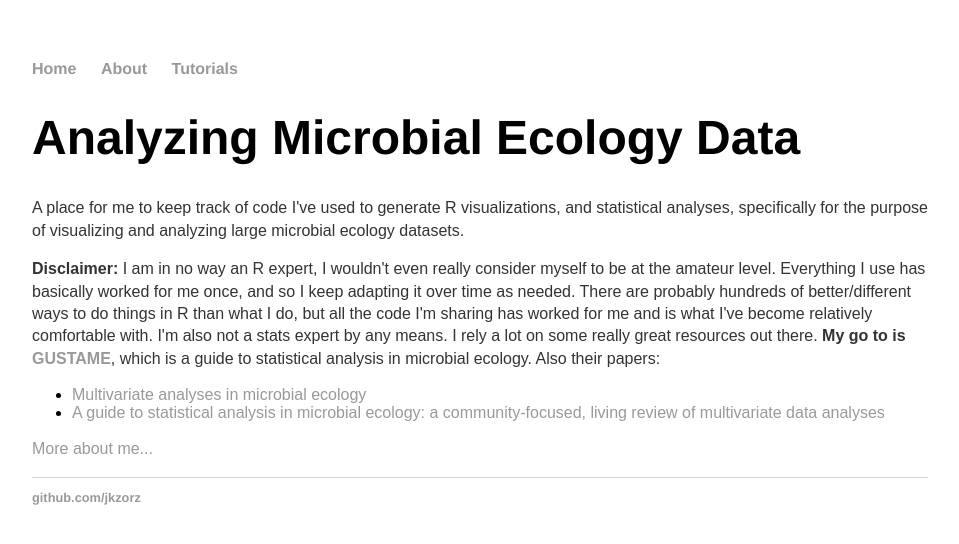
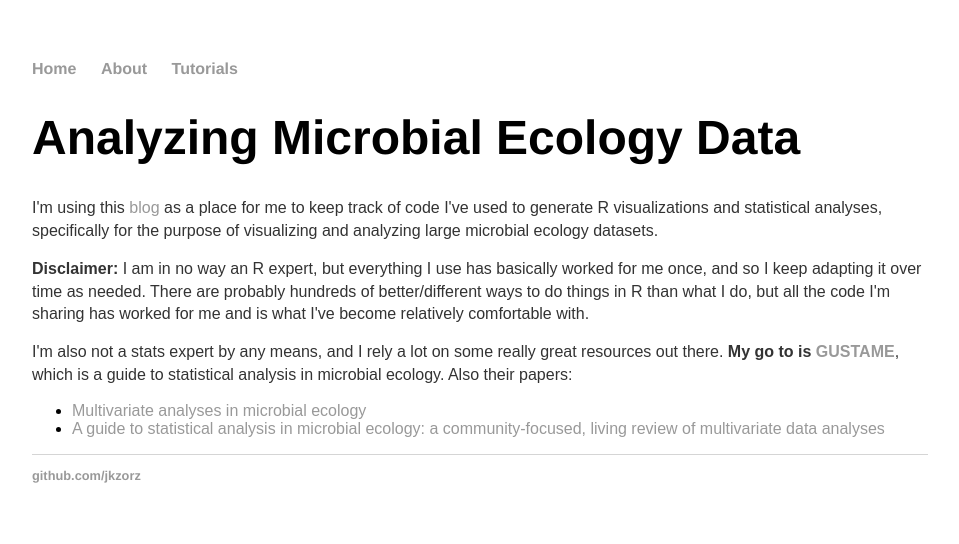
Before and after one commit to jkzorz/jkzorz.github.io, a Jekyll site: the page built from index.html, in a window 1280 px wide. Shown: the top 544 px of the page, without its empty margins (160-1119 px from the left). Built offline with Jekyll 4.4.1, drawn with Linux system fonts in a browser that asks for light colours.

Commit message:
Update index.html

```diff
--- a/index.html
+++ b/index.html
@@ -1,14 +1,14 @@
 ---
 layout: default
-title: JZ
+title: Analyzing Microbial Ecology Data
 ---
 <div class="blurb">
 	<h1>Analyzing Microbial Ecology Data</h1>
-	<p>A place for me to keep track of code I've used to generate R visualizations, and statistical analyses, specifically for the purpose of visualizing and analyzing large microbial ecology datasets.
+	<p>I'm using this <a href="https://jkzorz.github.io/blog/">blog</a> as a place for me to keep track of code I've used to generate R visualizations and statistical analyses, specifically for the purpose of visualizing and analyzing large microbial ecology datasets.
 
-<p><b>Disclaimer:</b> I am in no way an R expert, I wouldn't even really consider myself to be at the amateur level. Everything I use has basically worked for me once, and so I keep adapting it over time as needed. There are probably hundreds of better/different ways to do things in R than what I do, but all the code I'm sharing has worked for me and is what I've become relatively comfortable with.
+<p><b>Disclaimer:</b> I am in no way an R expert, but everything I use has basically worked for me once, and so I keep adapting it over time as needed. There are probably hundreds of better/different ways to do things in R than what I do, but all the code I'm sharing has worked for me and is what I've become relatively comfortable with.
 
-I'm also not a stats expert by any means. I rely a lot on some really great resources out there. <b>My go to is <a href="https://sites.google.com/site/mb3gustame/">GUSTAME</a></b>, which is a guide to statistical analysis in microbial ecology. Also their papers:
+<p>I'm also not a stats expert by any means, and I rely a lot on some really great resources out there. <b>My go to is <a href="https://sites.google.com/site/mb3gustame/">GUSTAME</a></b>, which is a guide to statistical analysis in microbial ecology. Also their papers:
 	<ul>
 		<li><a href="https://www.ncbi.nlm.nih.gov/pmc/articles/PMC2121141">Multivariate analyses in microbial ecology</a></li>
 		<li><a href="https://www.ncbi.nlm.nih.gov/pubmed/25314312">A guide to statistical analysis in microbial ecology: a community-focused, living review of multivariate data analyses</a></li>
@@ -16,7 +16,4 @@ I'm also not a stats expert by any means. I rely a lot on some really great reso
 
 
 
-
-	<p>
-	<p>	<a href="/about">More about me...</a></p>
 </div><!-- /.blurb -->
```
